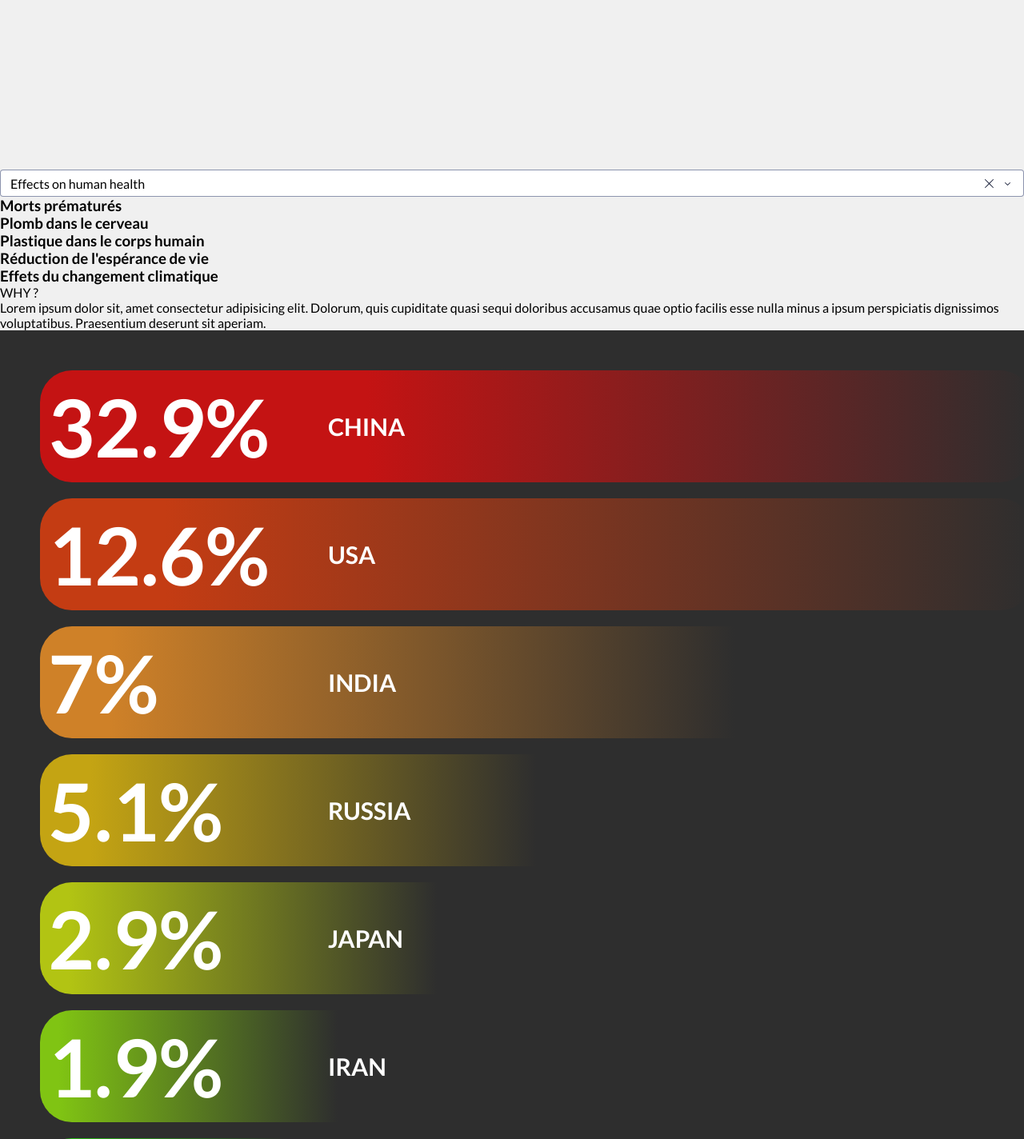
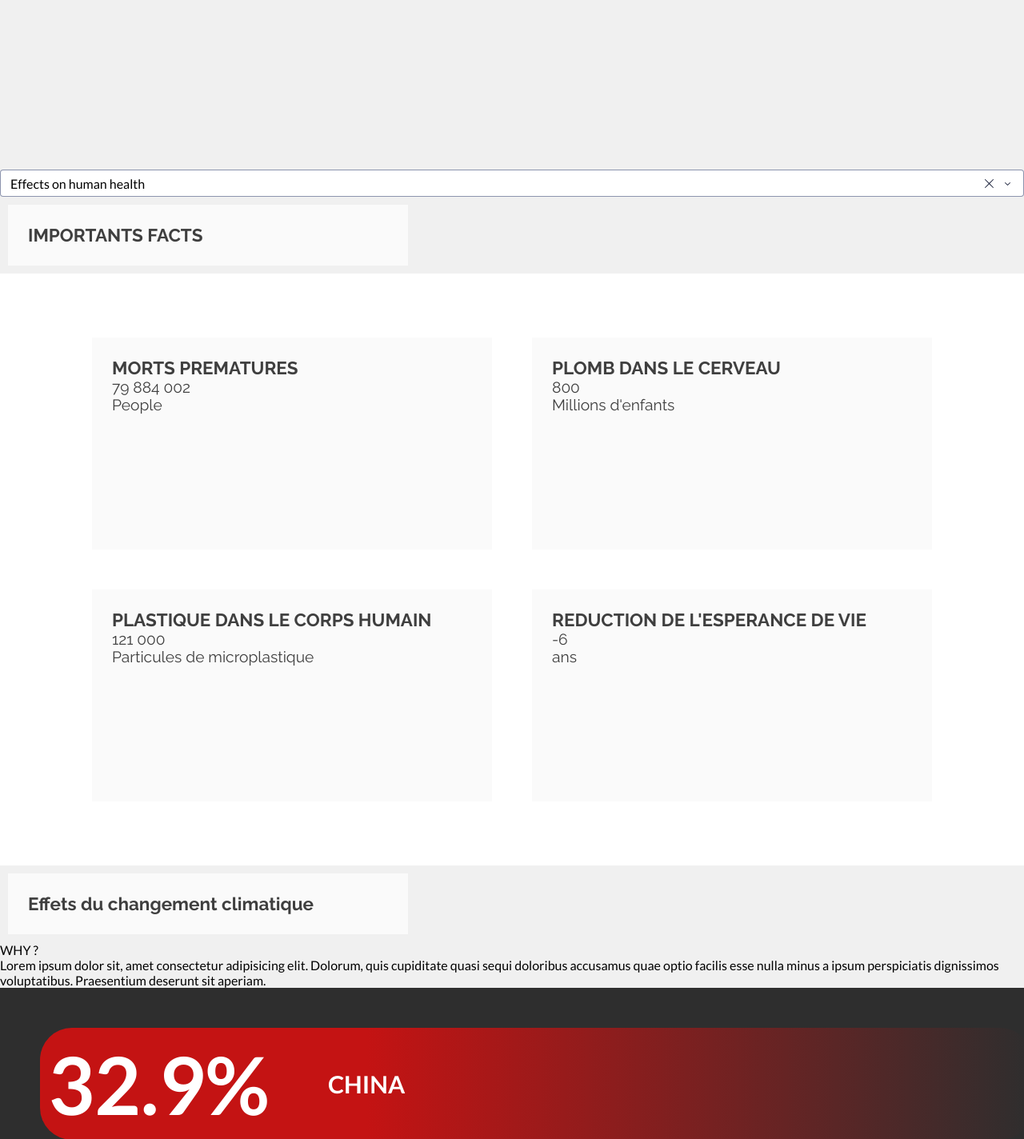
Before and after one commit to LouidjiG/EndOfTheWorld, a Flask app: page / in a window 1280 px wide. Shown: the part 458-1882 px from the top of the page at 80% size. Run offline with Flask 3, Linux system fonts and the light colour scheme; data that the repository does not hold is empty.

Commit message:
Importants facts

```diff
--- a/app.py
+++ b/app.py
@@ -40,7 +40,7 @@ app.layout = html.Div([
                     {"label": "Maurice", "value": "Maurice"},
                     {"label": "Chine", "value": "Chine"},
                     {"label": "Liban", "value": "Liban"},
-                    {"label": "Marocain", "value": "Marocain"},
+                    {"label": "Maroc", "value": "Marocain"},
                 ],
                 value="France"
             ),
@@ -72,13 +72,34 @@ app.layout = html.Div([
     ]),
 
     # Section Important Facts
+
+    html.Div(className="fact", children=[html.H3("IMPORTANTS FACTS")]),
+
     html.Section(className="importantFacts", children=[
-        html.Div(className="fact", children=[html.H3("Morts prématurés")]),
-        html.Div(className="fact", children=[html.H3("Plomb dans le cerveau")]),
-        html.Div(className="fact", children=[html.H3("Plastique dans le corps humain")]),
-        html.Div(className="fact", children=[html.H3("Réduction de l'espérance de vie")]),
-        html.Div(className="fact", children=[html.H3("Effets du changement climatique")]),
+        html.Div(className="fact", children=[
+            html.H3("MORTS PREMATURES"),
+            html.P("79 884 002"),
+            html.P("People")
+            ]),
+        html.Div(className="fact", children=[
+            html.H3("PLOMB DANS LE CERVEAU"),
+            html.P("800"),
+            html.P("Millions d'enfants")
+            ]),
+        html.Div(className="fact", children=[
+            html.H3("PLASTIQUE DANS LE CORPS HUMAIN"),
+            html.P("121 000"),
+            html.P("Particules de microplastique")
+            ]),
+        html.Div(className="fact", children=[
+            html.H3("REDUCTION DE L'ESPERANCE DE VIE"),
+            html.P("-6"),
+            html.P("ans")
+            ]),
+
     ]),
+
+    html.Div(className="fact", children=[html.H3("Effets du changement climatique")]),
 
     # Section Facts Graphs
     html.Section(className="factsGraphs", children=[
--- a/assets/style.css
+++ b/assets/style.css
@@ -1,3 +1,5 @@
+@import url('https://fonts.googleapis.com/css2?family=Raleway:wght@100;300;400;500;700&display=swap');
+
 body {
     font-family: Arial, sans-serif;
     background-color: #f0f0f0;
@@ -83,3 +85,31 @@ h1 {
 .mainActors .country :first-child {
     width: 300px;
 }
+.importantFacts {
+    width: 100%;
+    display: flex;
+    justify-content: center;
+    flex-wrap: wrap;
+    margin: auto;
+    background-color: white;
+    gap: 30px;
+    height: 600px;
+    padding: 70px 0;
+}
+
+.fact {
+    font-family: Raleway;
+    font-size: larger;
+    color: #3F3F3F;
+    display: block;
+    background: #FAFAFA;
+    padding: 25px;
+    margin: 10px;
+    width: 500px;
+    box-sizing: border-box;
+    text-align: left;
+}
+
+.fact h3 {
+
+}
```
